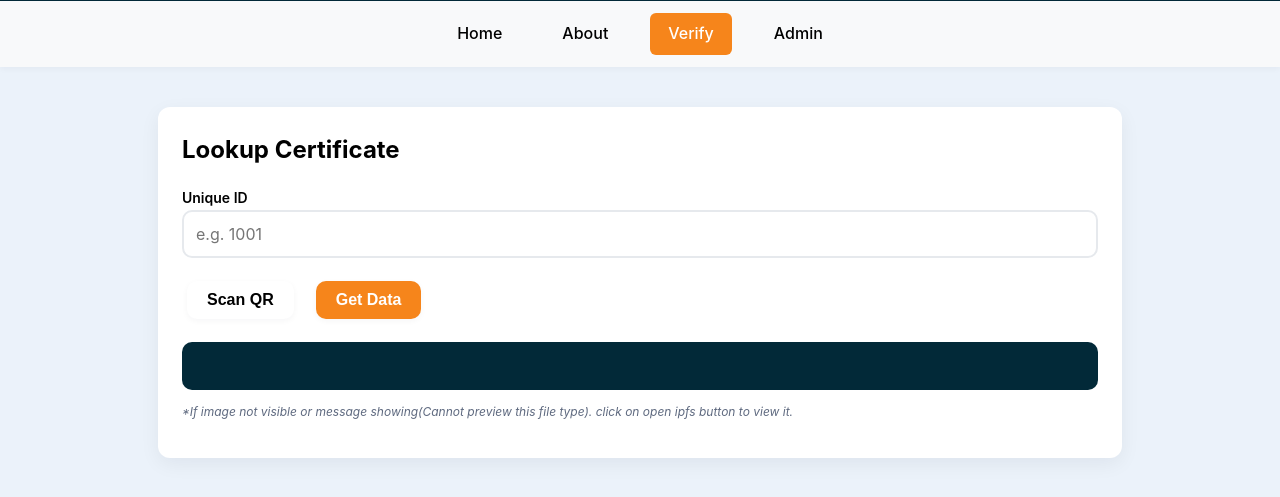
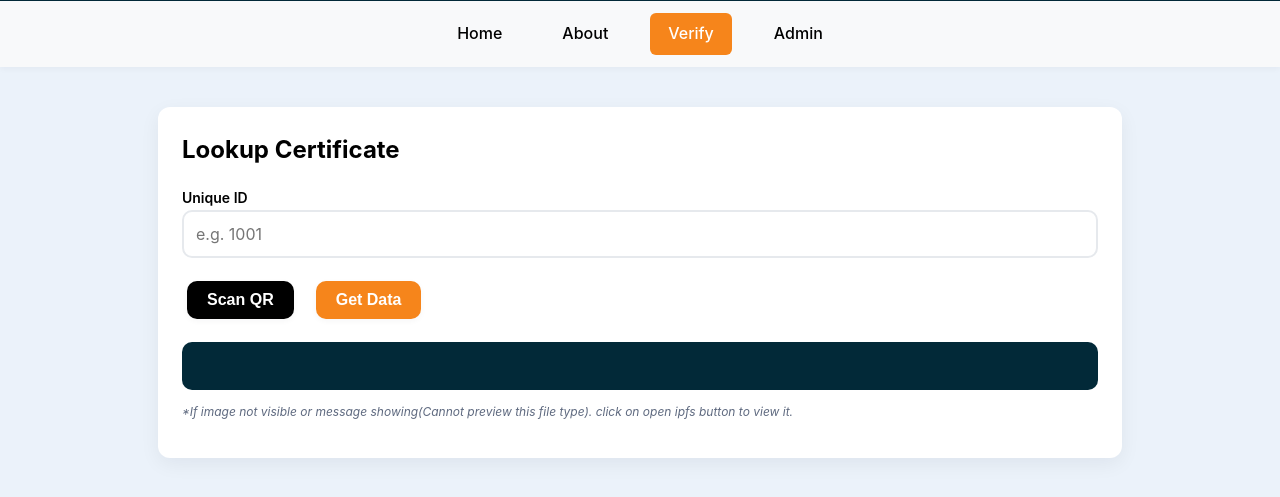
Before and after one commit to Sarthaksrivastava1/TruCert, a plain HTML site: page certification.html in a window 1280 px wide. Shown: the part 89-586 px from the top of the page. Drawn offline with Linux system fonts and the light colour scheme.

Commit message:
Update certification.html

```diff
--- a/certification.html
+++ b/certification.html
@@ -32,7 +32,7 @@
       <h2>Lookup Certificate</h2>
       <label>Unique ID <input id="getId" type="number" placeholder="e.g. 1001" /></label>
       <div class="row">
-        <button id="scanQR" class="btn">Scan QR</button>
+        <button id="scanQR" class="btnn">Scan QR</button>
         <button id="getDataBtn" class="btn primary">Get Data</button>
       </div>
       <div id="dataResult" class="result"></div>
```
